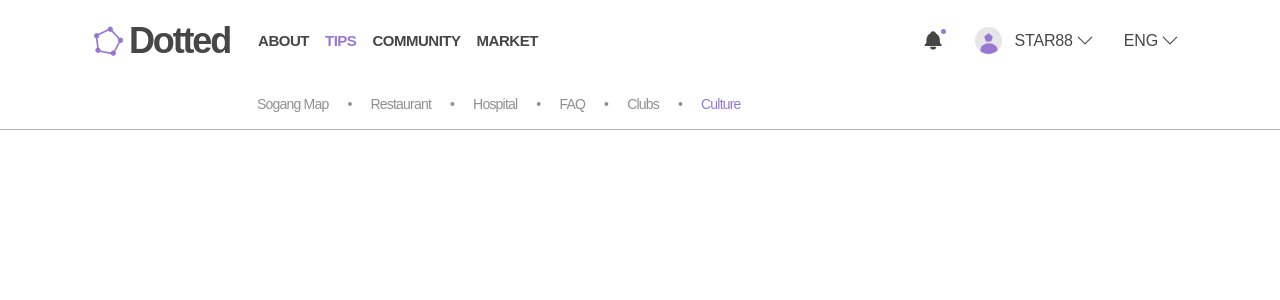
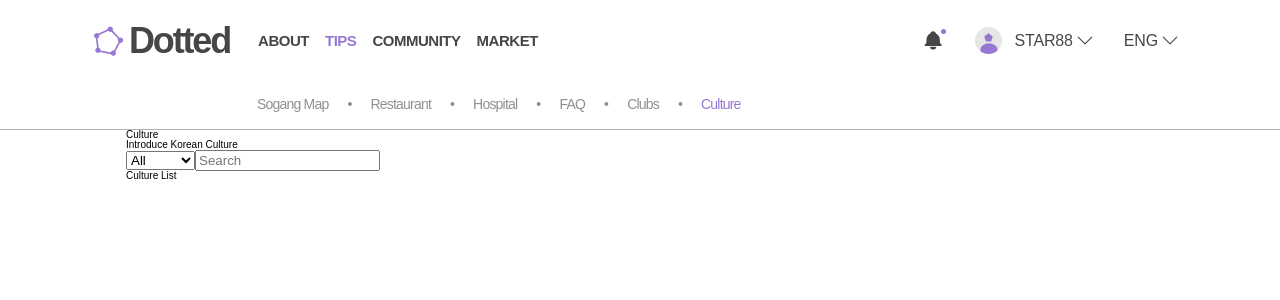
Before and after one commit to shu07002/Dotted-frontend, a React (Vite) app: page /tips/culture in a window 1280 px wide. Shown: the top 300 px of the page. Built offline with nearby package versions, Linux system fonts and the light colour scheme.

Commit message:
chore: error fix

```diff
--- a/src/Router.tsx
+++ b/src/Router.tsx
@@ -11,6 +11,7 @@ import SogangMapPage from './pages/tips/SogangMapPage';
 import SignUpPage from './pages/SignUpPage';
 import LoginPage from './pages/LoginPage';
 import ForgetPassPage from './pages/ForgetPassPage';
+import CultureDetailPage from './pages/tips/CultureDetailPage';
 
 const Router = createBrowserRouter([
   {
@@ -49,6 +50,10 @@ const Router = createBrowserRouter([
       {
         path: 'tips/culture',
         element: <CulturePage />
+      },
+      {
+        path: 'tips/culture/:id',
+        element: <CultureDetailPage />
       }
     ]
   },
--- /dev/null
+++ b/src/components/tips/culture/CultureList.tsx
@@ -0,0 +1,7 @@
+export default function CultureList() {
+  return (
+    <div>
+      <h2>Culture List</h2>
+    </div>
+  );
+}
--- /dev/null
+++ b/src/pages/tips/CultureDetailPage.tsx
@@ -0,0 +1,7 @@
+export default function CultureDetailPage() {
+  return (
+    <div>
+      <h2>Culture Detail</h2>
+    </div>
+  );
+}
--- a/src/pages/tips/CulturePage.tsx
+++ b/src/pages/tips/CulturePage.tsx
@@ -1,3 +1,33 @@
+import CultureList from '@/components/tips/culture/CultureList';
+import styled from 'styled-components';
+
 export default function CulturePage() {
-  return <>Culture</>;
+  return (
+    <Main>
+      <Header>
+        <div>
+          <h1>Culture</h1>
+          <p>Introduce Korean Culture</p>
+        </div>
+        <div>
+          <select name="" id="">
+            <option value="">All</option>
+            <option value="">Title</option>
+            <option value="">Content</option>
+          </select>
+          <input type="text" placeholder="Search" />
+        </div>
+      </Header>
+      <CultureList />
+    </Main>
+  );
 }
+
+const Main = styled.main`
+  width: 100%;
+  padding: 5rem 12.6rem 2.6rem 12.6rem;
+  display: flex;
+  flex-direction: column;
+`;
+
+const Header = styled.header``;
```
